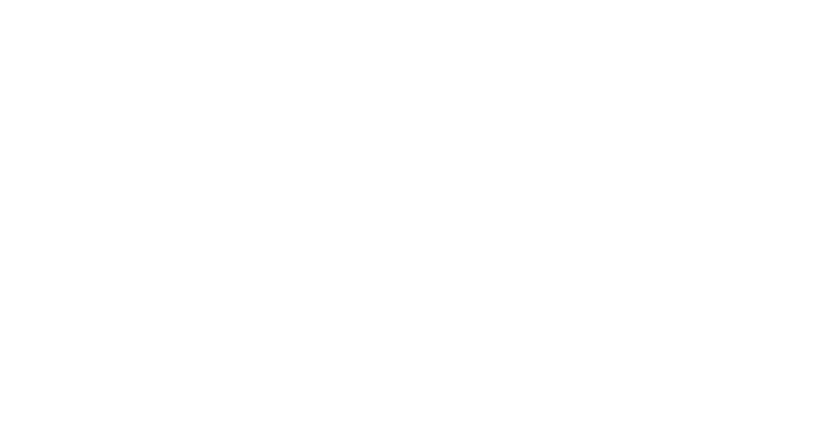
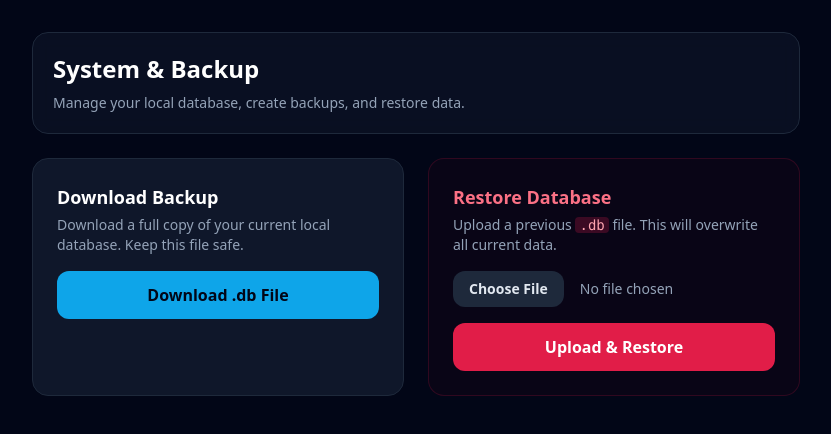
Before and after one commit to evryrai/POS, a Nuxt app in the folder app/: page /system in a window 1280 px wide. Before the commit this address had no page. Shown: the top 434 px of the page, without its empty margins (224-1055 px from the left). Built offline with nearby package versions, Linux system fonts and the light colour scheme.

Commit message:
[joker][M4] Implement local SQLite backup and restore
Backup/restore functionality completed. Merged after QA pass.

```diff
--- /dev/null
+++ b/app/app/pages/system.vue
@@ -0,0 +1,106 @@
+<script setup lang="ts">
+import { ref } from 'vue'
+
+const isRestoring = ref(false)
+const restoreMessage = ref('')
+const restoreError = ref('')
+const fileInput = ref<HTMLInputElement | null>(null)
+
+async function triggerRestore() {
+  if (!fileInput.value?.files?.length) {
+    restoreError.value = 'Please select a backup file first.'
+    return
+  }
+
+  const file = fileInput.value.files[0]
+  if (!file.name.endsWith('.db')) {
+    restoreError.value = 'File must be a .db SQLite backup.'
+    return
+  }
+
+  if (!confirm('WARNING: This will completely replace your current database and CANNOT be undone. Are you sure?')) {
+    return
+  }
+
+  isRestoring.value = true
+  restoreMessage.value = ''
+  restoreError.value = ''
+
+  const formData = new FormData()
+  formData.append('database', file)
+
+  try {
+    const res = await $fetch<{ ok: boolean; message: string }>('/api/system/restore', {
+      method: 'POST',
+      body: formData
+    })
+
+    restoreMessage.value = 'Restore successful! The application will reload in 3 seconds.'
+    setTimeout(() => {
+      window.location.href = '/' // Reload app
+    }, 3000)
+  } catch (error: any) {
+    restoreError.value = error?.data?.statusMessage || error?.message || 'Failed to restore database.'
+  } finally {
+    isRestoring.value = false
+    if (fileInput.value) fileInput.value.value = ''
+  }
+}
+</script>
+
+<template>
+  <div class="min-h-screen bg-slate-950 text-slate-100 p-4 lg:p-8">
+    <div class="mx-auto max-w-3xl space-y-6">
+      <header class="flex flex-col gap-2 rounded-2xl border border-slate-800 bg-slate-900/60 p-5 backdrop-blur">
+        <h1 class="text-2xl font-bold text-white">System & Backup</h1>
+        <p class="text-sm text-slate-400">Manage your local database, create backups, and restore data.</p>
+      </header>
+
+      <div class="grid gap-6 md:grid-cols-2">
+        <!-- BACKUP SECTION -->
+        <section class="rounded-2xl border border-slate-800 bg-slate-900 p-6">
+          <div class="mb-4">
+            <h2 class="text-lg font-semibold text-white">Download Backup</h2>
+            <p class="text-sm text-slate-400 mt-1">Download a full copy of your current local database. Keep this file safe.</p>
+          </div>
+
+          <a
+            href="/api/system/backup"
+            target="_blank"
+            class="inline-flex w-full justify-center rounded-xl bg-sky-500 px-4 py-3 font-semibold text-slate-950 transition hover:bg-sky-400"
+          >
+            Download .db File
+          </a>
+        </section>
+
+        <!-- RESTORE SECTION -->
+        <section class="rounded-2xl border border-rose-900/30 bg-rose-950/10 p-6">
+          <div class="mb-4">
+            <h2 class="text-lg font-semibold text-rose-400">Restore Database</h2>
+            <p class="text-sm text-slate-400 mt-1">Upload a previous <code class="text-rose-300 bg-rose-900/40 px-1 rounded">.db</code> file. This will overwrite all current data.</p>
+          </div>
+
+          <div class="space-y-4">
+            <input
+              ref="fileInput"
+              type="file"
+              accept=".db"
+              class="block w-full text-sm text-slate-400 file:mr-4 file:py-2 file:px-4 file:rounded-xl file:border-0 file:text-sm file:font-semibold file:bg-slate-800 file:text-slate-200 hover:file:bg-slate-700 cursor-pointer"
+            />
+
+            <p v-if="restoreError" class="rounded-lg border border-rose-900/60 bg-rose-950/40 px-3 py-2 text-sm text-rose-300">{{ restoreError }}</p>
+            <p v-if="restoreMessage" class="rounded-lg border border-emerald-900/60 bg-emerald-950/40 px-3 py-2 text-sm text-emerald-400">{{ restoreMessage }}</p>
+
+            <button
+              @click="triggerRestore"
+              :disabled="isRestoring"
+              class="w-full rounded-xl bg-rose-600 px-4 py-3 font-semibold text-white transition hover:bg-rose-500 disabled:opacity-50 disabled:cursor-not-allowed"
+            >
+              {{ isRestoring ? 'Restoring...' : 'Upload & Restore' }}
+            </button>
+          </div>
+        </section>
+      </div>
+    </div>
+  </div>
+</template>
```
Also changed, not shown: app/app/server/api/system/backup.get.ts (added, +29 -0 lines), app/app/server/api/system/restore.post.ts (added, +41 -0 lines).
